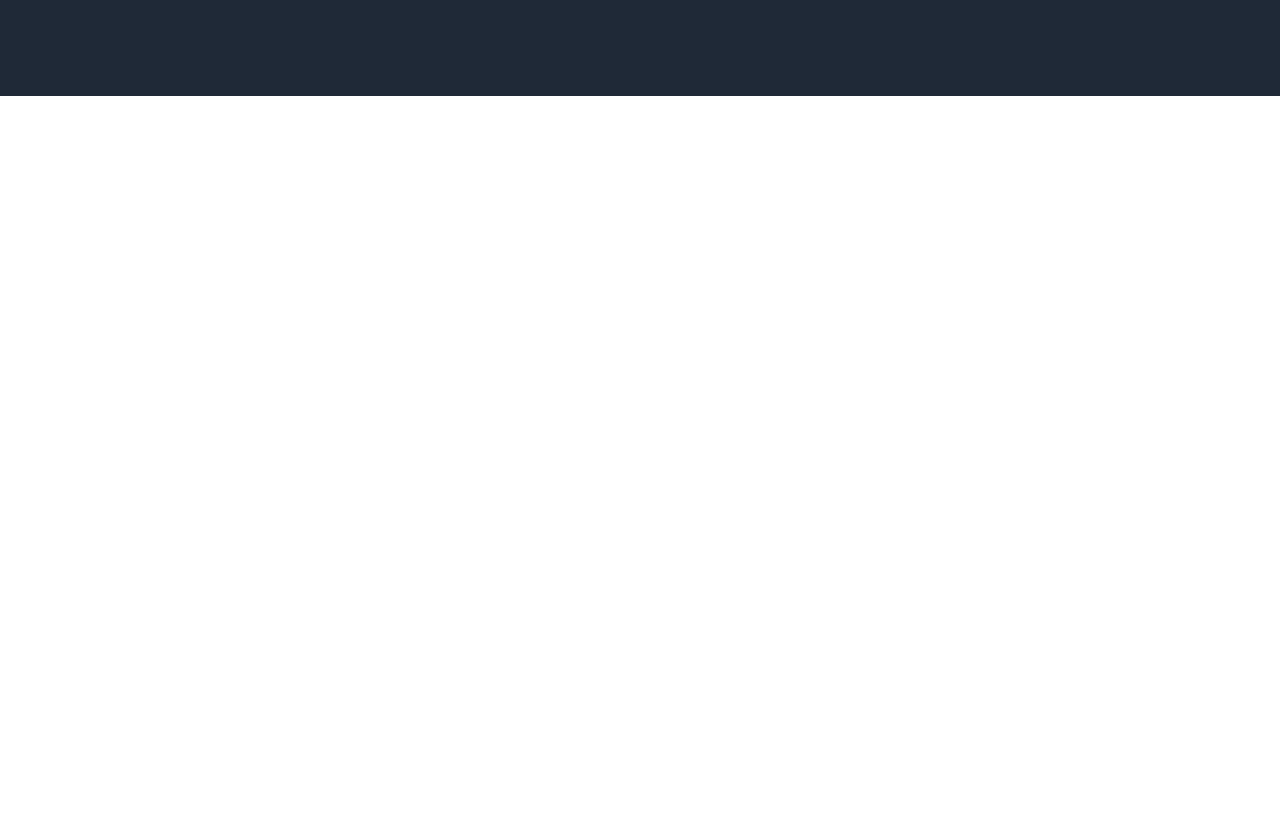
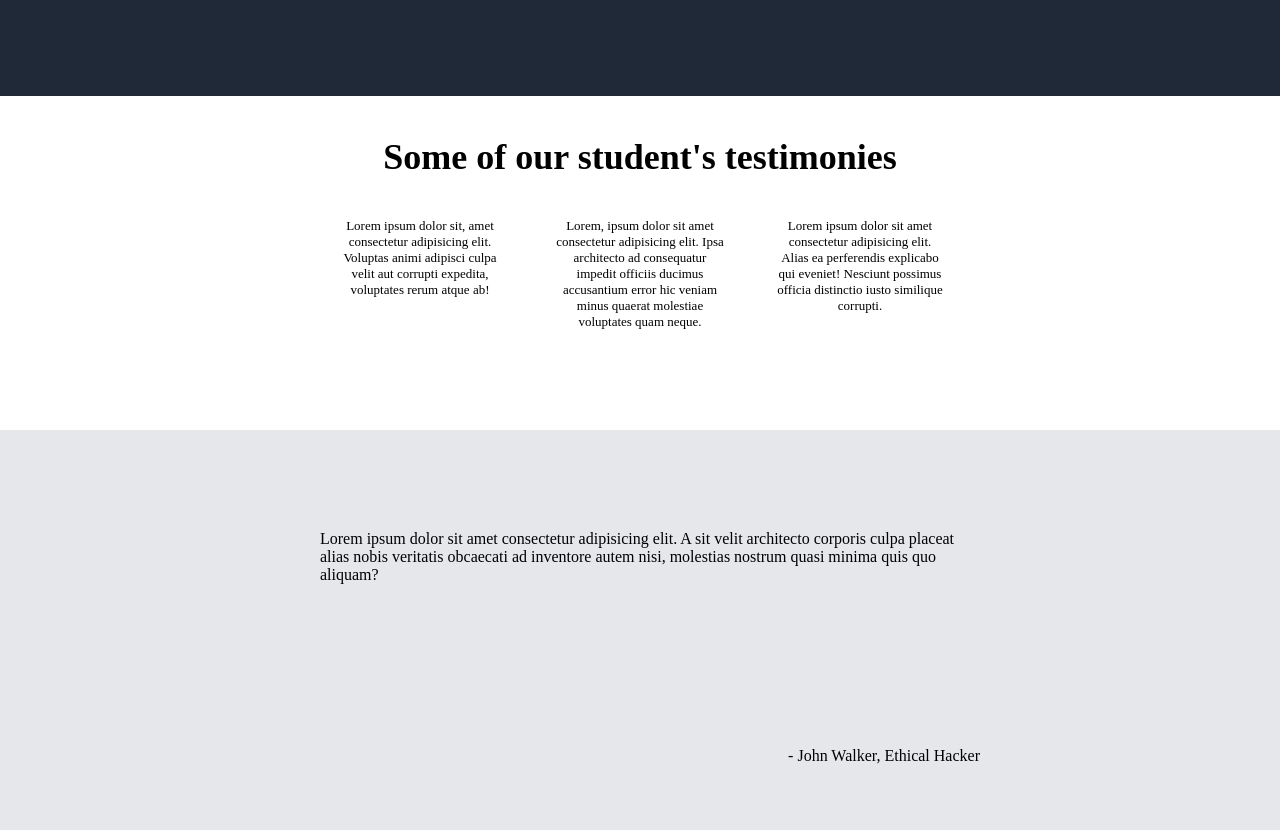
Before and after one commit to rainbowOutlaw/landing-page, a plain HTML site: page index.html in a window 1280 px wide. Shown: the part 464-1294 px from the top of the page. Before the commit the page ends 800 px from the top, so only its background shows below. Drawn offline with Linux system fonts and the light colour scheme.

Commit message:
feat: add quote section

```diff
--- a/index.html
+++ b/index.html
@@ -31,5 +31,34 @@
             </div>
         </div>
     </div>
+    <div class="body">
+        <h2 class="body-head">Some of our student's testimonies</h2>
+        <div class="testimonies">
+            <div class="card">
+                Lorem ipsum dolor sit, amet consectetur adipisicing elit.
+                Voluptas animi adipisci culpa velit aut corrupti expedita,
+                voluptates rerum atque ab!
+            </div>
+            <div class="card">
+                Lorem, ipsum dolor sit amet consectetur adipisicing elit.
+                Ipsa architecto ad consequatur impedit officiis ducimus accusantium
+                error hic veniam minus quaerat molestiae voluptates quam neque.
+            </div>
+            <div class="card">
+                Lorem ipsum dolor sit amet consectetur adipisicing elit.
+                Alias ea perferendis explicabo qui eveniet!
+                Nesciunt possimus officia distinctio iusto similique corrupti.
+            </div>
+        </div>
+    </div>
+    <div class="quote">
+        <p class="quote-text">
+            Lorem ipsum dolor sit amet consectetur adipisicing elit.
+            A sit velit architecto corporis culpa placeat alias nobis veritatis
+            obcaecati ad inventore autem nisi, molestias nostrum quasi minima
+            quis quo aliquam?
+        </p>
+        <span class="quote-author">- John Walker, Ethical Hacker</span>
+    </div>
 </body>
 </html>
--- a/styles.css
+++ b/styles.css
@@ -76,3 +76,43 @@ a{
     height: auto;
     width: 25vw;
 }
+
+/* BODY-PART */
+
+.body-head{
+    text-align: center;
+    margin: 5vh 0;
+    font-size: 36px;
+}
+
+.testimonies{
+    display: flex;
+    justify-content: center;
+    gap: 50px;
+    font-size: small;
+}
+
+.card{
+    flex: 0 1 170px;
+    text-align: center;
+}
+
+.quote{
+    margin-top: 100px;
+    height: 50vh;
+    background-color: #E5E7EB;
+    position: relative;
+}
+
+.quote-text{
+    width: 50vw;
+    padding-top: 100px;
+    margin-left: auto;
+    margin-right: auto;
+}
+
+.quote-author{
+    position: absolute;
+    bottom: 65px;
+    right: 300px;
+}
```
